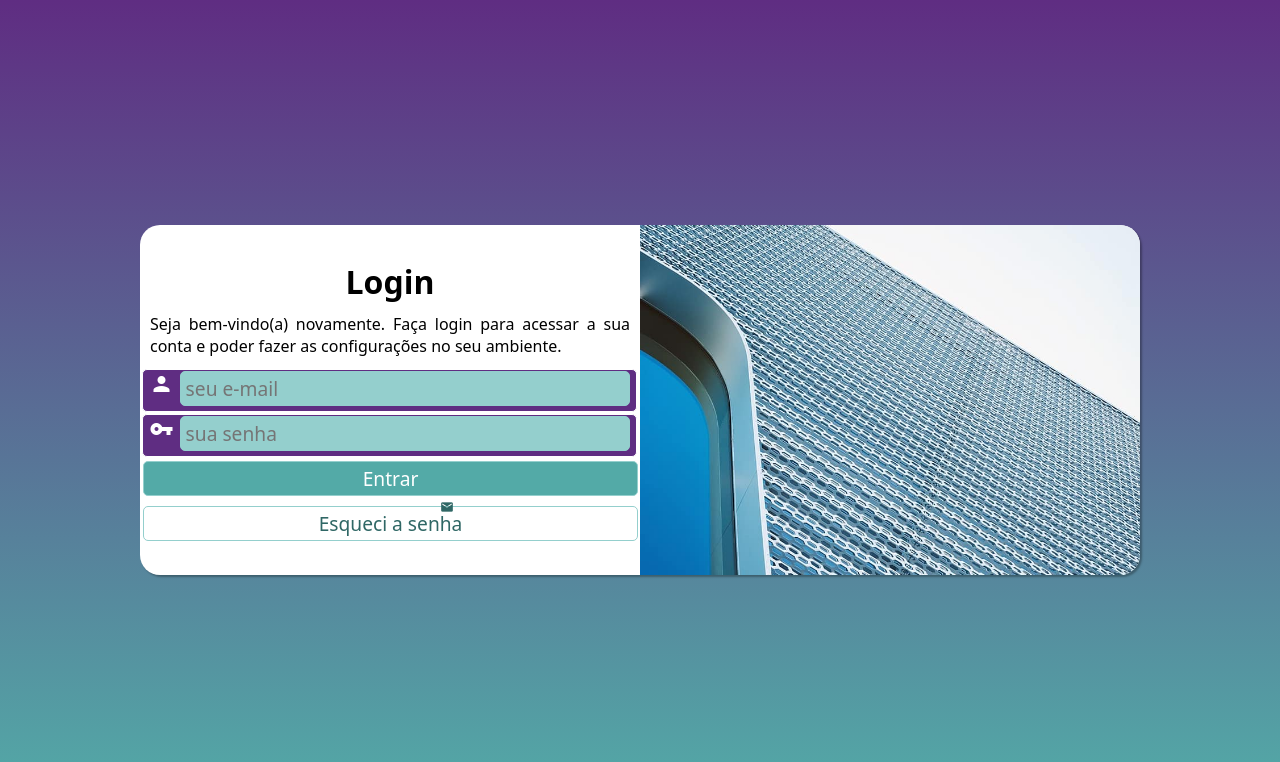
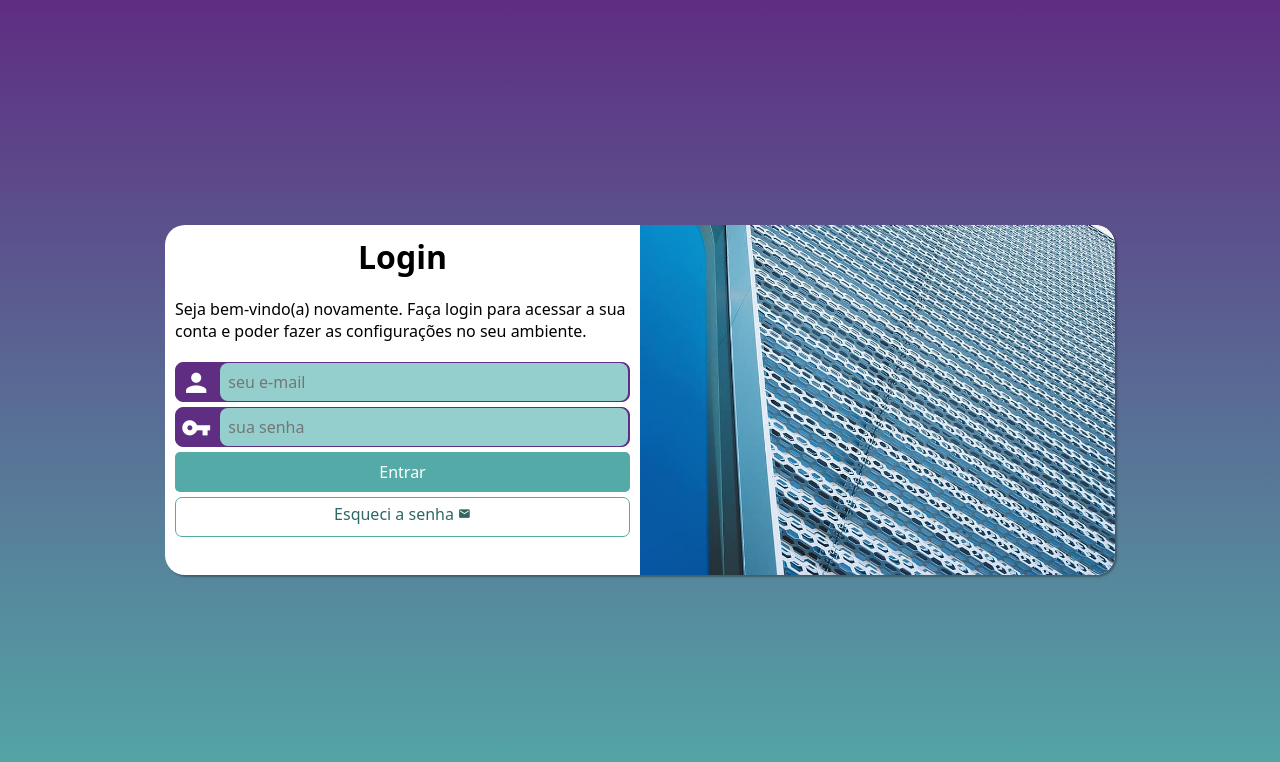
Before and after one commit to andreiacrodrigues/projeto-login, a plain HTML site: page index.html in a window 1280 px wide. Drawn offline with Linux system fonts and the light colour scheme.

Commit message:
melhorado com correção após visualização video

```diff
--- a/estilos/media-query.css
+++ b/estilos/media-query.css
@@ -5,51 +5,20 @@
     }
 
     section#login{
-        height: 290px;
-        width: 90vw;
+        height: 280px;
+        width: 80vw;
     }
 
     div#foto{
-        height: 290px;
-        width: 30vw;
-        border-radius: 20px 0px 0px 20px;
-        background-position: center center;
+        float:left;
+        height: 100%;
+        width: 30%;
     }
 
     div#formulario{
-        position: absolute;
-        top: 50%;
-        left: 50%;
-        transform: translate(-25%, -50%);
-        height: 280px;
-        width: 58vw;
-        margin: 0px;
-        padding: 0px;
+        float: right;
+        width: 70%;
     }
-
-    div#formulario > form>p{
-        height: 40px;
-        width: 58vw;
-        margin: 2px;
-    }
-
-    div#formulario > form> p> input.campo {
-        height: 35px;
-        width: 53vw;
-    }
-
-    div#formulario > form> p> input.submeter{
-        height: 35px;
-        width: 58vw;
-        background-color: white;
-    }
-
-    span#correio{
-        position:absolute;
-        left: 300px;
-        top:240px;
-    }
-
 }
 
 
@@ -62,60 +31,27 @@
 
     section#login{
         height: 350px;
-        width: 1000px;
+        width: 950px;
     }
 
     div#foto{
-        position: absolute;
-        top: 50%;
-        left: 50%;
-        transform: translate(0%, -50%);
-        height: 350px;
-        width: 500px;
-        border-radius: 0px 20px 20px 0px;
-        background-position: left center;
+        float: right;
+        width: 50%;
+        height:100%;
     }
 
     div#formulario{
-        position: absolute;
-        top: 50%;
-        left: 50%;
-        transform: translate(-100%, -50%);
-        height: 280px;
-        width: 500px;
-        margin: 0px;
-        padding: 0px;
+        float: left;
+        width:50%;
     }
+
 
     div#formulario>h1{
         font-size:2em;
     }
     div#formulario>p{
         font-size:1em;
-    }
-
-    div#formulario > form>p{
-        height: 43px;
-        width: 495px;
-        margin: 2px;
-        font-size: 1.5em;
-    }
-
-    div#formulario > form> p> input.campo {
-        height: 35px;
-        width: 450px;
-    }
-
-    div#formulario > form> p> input.submeter{
-        height: 35px;
-        width: 495px;
-        background-color: white;
-    }
-
-    span#correio{
-        position:absolute;
-        left: 300px;
-        top:240px;
+        margin: 20px 0px;
     }
 
 }
--- a/estilos/style.css
+++ b/estilos/style.css
@@ -17,6 +17,8 @@
 
 html, body{
     background-color:var(--cor0);
+    width: 100vw;
+    height: 100vh;
 }
 
 main{
@@ -31,16 +33,23 @@ section#login{
     top: 50%;
     left: 50%;
     transform: translate(-50%, -50%);
+    overflow: hidden;
+
+
     background-color: white;
     border-radius: 20px;
-    height: 500px;
+    height: 515px;
     width: 250px;
     box-shadow: 2px 2px 2px rgba(0, 0, 0, 0.297);
+
+    transition: width .3s, height .3s;
+    transition-timing-function: ease;
+
 }
 
 div#foto{
+    display: block;
     height: 200px;
-    border-radius: 20px 20px 0px 0px ;
     background-image: url(../imagens/metal.jpeg);
     background-position: left bottom;
     background-size: cover;
@@ -54,15 +63,93 @@ div#formulario {
 
 div#formulario>h1{
     text-align: center;
+    margin-bottom: 10px;
 }
 
 div#formulario>p{
-    font-size: 0.9em;
-    padding: 10px;
-    text-align: justify;
+    font-size: 0.8em;
 }
 
-div#formulario > form>p{
+form> p.fundo{
+    display: block;
+    background-color: var(--cor0);
+    border: 1px solid var(--cor0);
+    width: 100%;
+    height: 40px;
+    border-radius: 8px;
+    margin: 5px 0px;
+}
+
+form > p.fundo>label{
+    display: none;
+}
+
+form>p.fundo>span{
+    color: white;
+    font-size: 1.9em;
+    width: 40px;
+    padding: 5px;
+}
+
+form>p.fundo>input{
+    background-color: #94cfcd;
+    font-size: 1em;
+    width: calc(100% - 45px);
+    height:100%;
+    border:0px;
+    border-radius: 8px;
+    padding: 4px;
+    transform: translateY(-10px);
+}
+
+p.fundo> input:focus-within {
+    background-color: white;
+    border: none;
+}
+
+
+ form>p>input[type=submit] {
+    display: block;
+    font-size: 1em;
+    width: 100%;
+    height: 40px;
+    background-color: var(--cor2);
+    color:white;
+    border: none;
+    border-radius: 5px;
+    cursor: pointer;
+ }
+
+ form>p>input[type=submit]:hover {
+    background-color: var(--cor4);
+ }
+
+ form>p>a {
+    display: block;
+    text-align: center;
+    font-size: 1em;
+    width: 100%;
+    height: 40px;
+    margin-top: 5px;
+    padding-top: 5px;
+    background-color: white;
+    border:1px solid var(--cor2);
+    border-radius: 7px;
+    text-decoration: none;
+    color: var(--cor4);
+ }
+
+ form>p>a:hover{
+    background-color: var(--cor3);
+ }
+
+ form>p.botao>a>span{
+    font-size: 0.8em;
+ }
+
+
+
+/*div#formulario > form>p{
     height: 35px;
     width: 230px;
     border: 1px solid white;
@@ -72,6 +159,7 @@ div#formulario > form>p{
     border-radius: 5px;
     font-size: 20px;
 }
+
 
 div#formulario > form>p.fundo{
     background-color: var(--cor0);
@@ -138,3 +226,5 @@ div#formulario > form> p> input#entrar:hover{
 div#formulario > form> p> input#esqueci:hover{
     background-color: var(--cor3);
 }
+
+*/
--- a/index.html
+++ b/index.html
@@ -23,23 +23,23 @@
 
                 <form action="dados.php" method="post" autocomplete="on">
                     <p class="fundo">
-                        <span id="pessoa" class="material-icons">person</span>
+                        <span class="material-icons">person</span>
+                        <input class="campo" type="email" name="email" id="iemail" placeholder=" seu e-mail" autocomplete="email" readonly maxlength="30">
                         <label for="iemail"> </label>
-                        <input class="campo" type="email" name="email" id="iemail" placeholder=" seu e-mail">
                     </p>
 
                     <p class="fundo">
                         <span id="chave" class="material-icons">vpn_key</span>
+                        <input class="campo" type="password" name="senha" id="isenha" placeholder=" sua senha" required minlength="8" autocomplete="current-password">
                         <label for="isenha"></label>
-                        <input class="campo" type="password" name="senha" id="isenha" placeholder=" sua senha" required minlength="8">
                     </p>
 
                     <p>
                         <input class="submeter" id="entrar" type="submit" value="Entrar">
                     </p>
 
-                    <p>
-                        <input class="submeter" id="esqueci" type="submit" value="Esqueci a senha"> <span id="correio" class="material-icons">mail</span>
+                    <p class="botao">
+                        <a href="esqueci.html"> Esqueci a senha <span class="material-icons">mail</span></a>
                     </p>
                 </form>
             </div>
```
